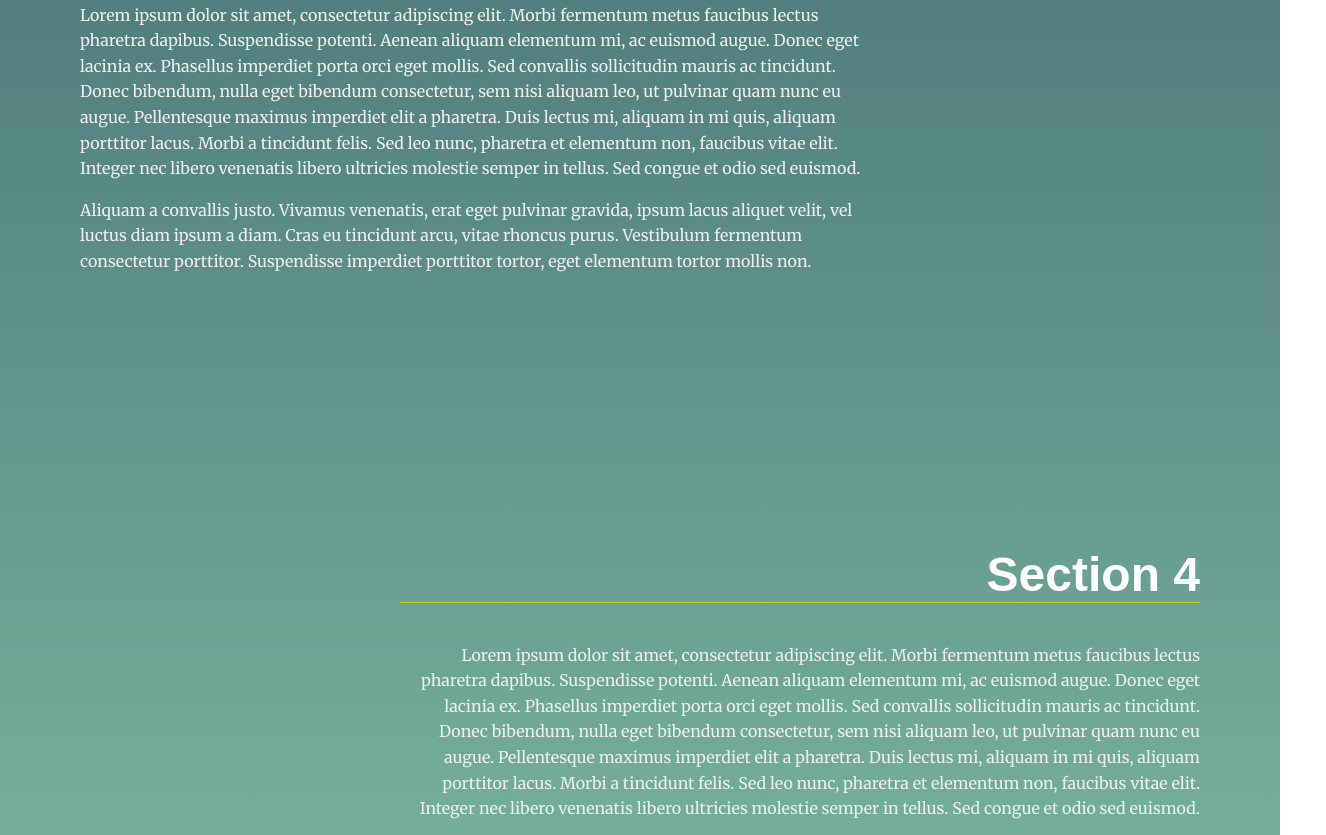
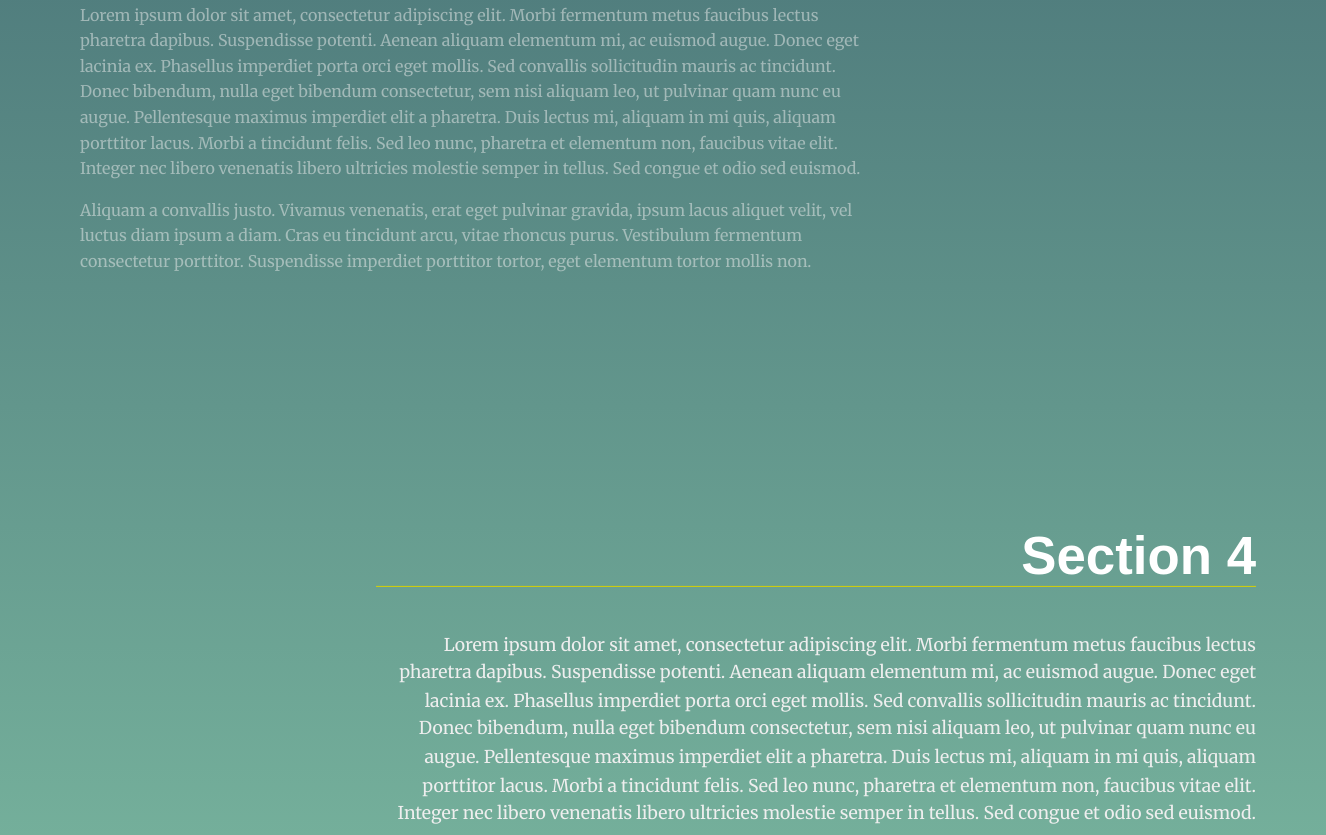
Before and after one commit to alphacross/UdacityLandingPage, a plain HTML site: page index.html in a window 1280 px wide. Shown: the part 1948-2783 px from the top of the page, 1326 px wide, since content can reach past the window. Drawn offline with Linux system fonts and the light colour scheme.

Commit message:
Add highlight to active session

```diff
--- a/css/styles.css
+++ b/css/styles.css
@@ -134,10 +134,20 @@ section {
     }
 }
 
+section{
+    transition: transform .2s ease, opacity .2s ease;
+    opacity: .5;
+}
+
 section:nth-of-type(even) .landing__container {
     margin-right: 0;
     margin-left: auto;
     text-align: right;
+}
+
+section.active{
+    transform: scale(1.1);
+    opacity: 1;
 }
 
 /* Background Circles */
--- a/js/app.js
+++ b/js/app.js
@@ -96,9 +96,10 @@ function windowScrollEvent(){
     const sections = document.querySelectorAll('section');
     const navLinks = document.querySelectorAll('.menu__link');
     const windowScroll = window.scrollY;
+    const offset = 50;
     for(let i in sections){
         const section = sections[i];
-        if(section.offsetTop <= windowScroll && windowScroll <= section.offsetTop + section.offsetHeight){
+        if(section.offsetTop <= windowScroll + offset && windowScroll + offset <= section.offsetTop + section.offsetHeight){
             navLinks.forEach(nav => {
                 nav.classList.remove('active');
             });
```
